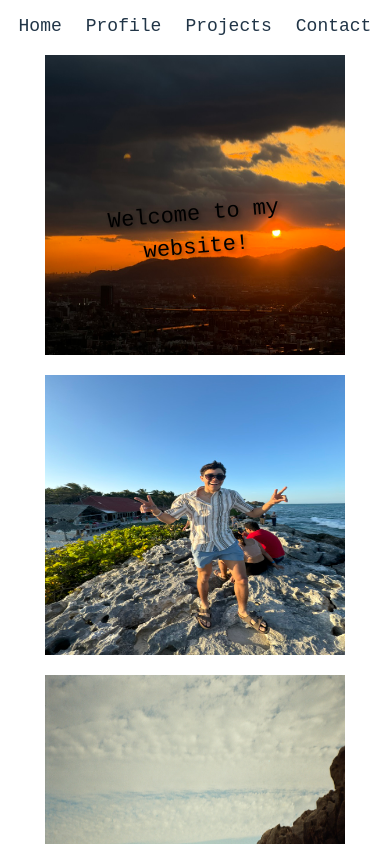
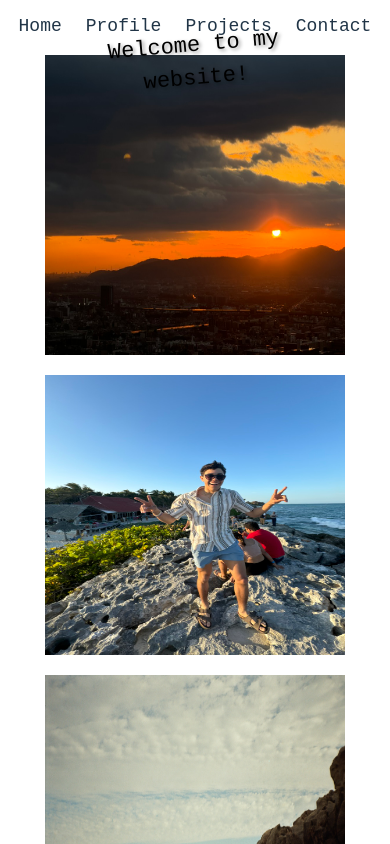
Before and after one commit to emmettyoung/website, a React (Vite) app in the folder frontend/: page / in a window 390 px wide. Shown: the top 844 px of the page. Built offline with nearby package versions, Linux system fonts and the light colour scheme.

Commit message:
feat: fixing phojne view

```diff
--- a/frontend/src/styles/main.css
+++ b/frontend/src/styles/main.css
@@ -290,7 +290,7 @@ position: absolute;
 @media (max-width: 600px) and (orientation: portrait) {
   .homepage-text {
     position: absolute;
-    top: 25%; /* Bring it higher on taller screens */
+    top: 5%; /* Bring it higher on taller screens */
     left: 50%;
     transform: translate(-50%, -50%) rotate(-5deg);
     font-size: 22px;
```
